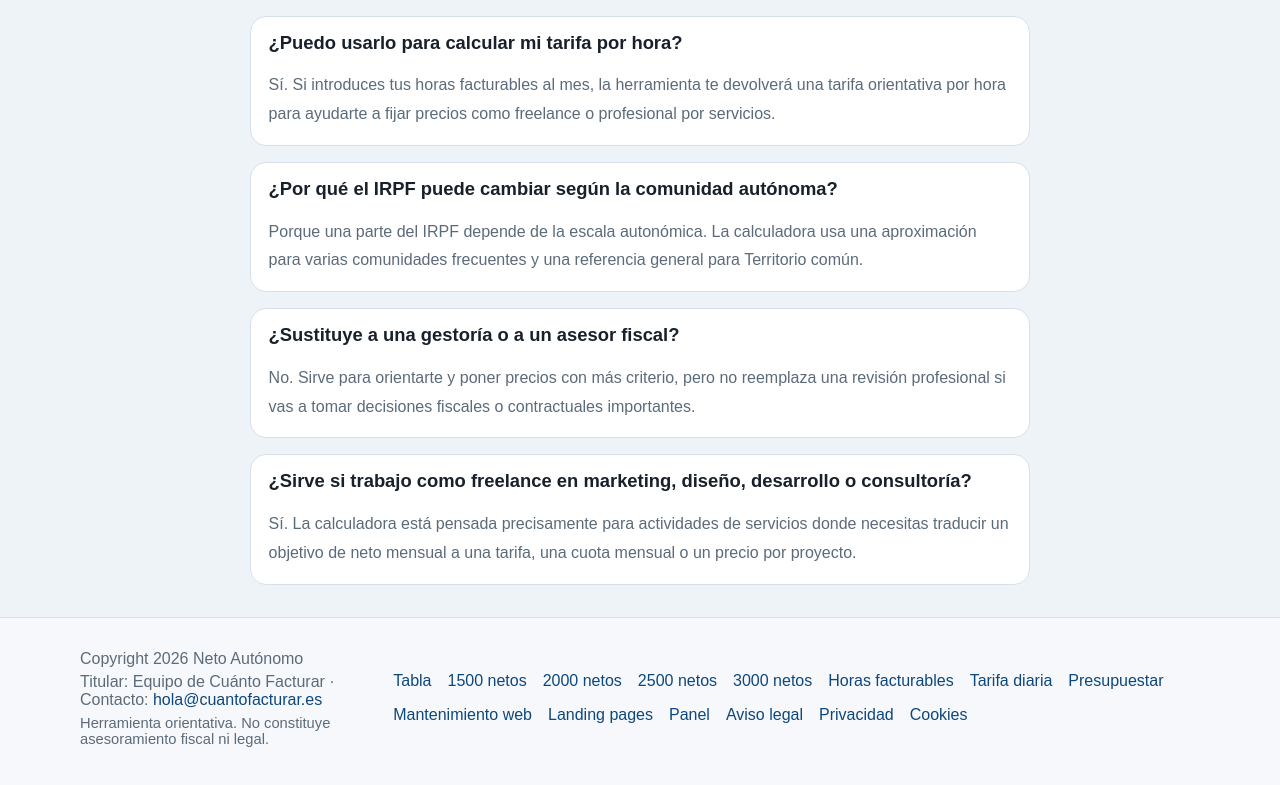
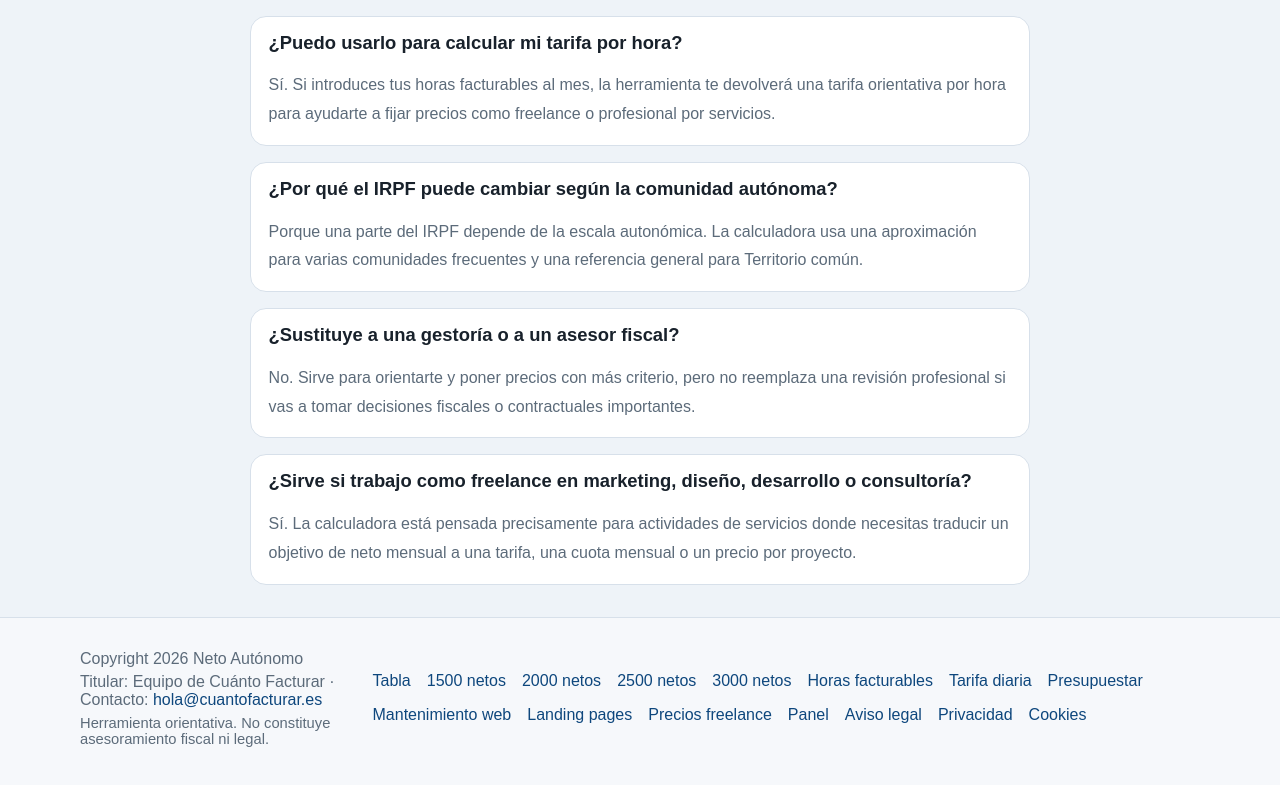
Before and after one commit to djimenezm/neto-autonomo, a Next.js app: page / in a window 1280 px wide. Shown: the part 5665-6450 px from the top of the page. Built offline with nearby package versions, Linux system fonts and the light colour scheme.

Commit message:
Link freelance pricing hub

```diff
--- a/components/Footer.tsx
+++ b/components/Footer.tsx
@@ -30,6 +30,9 @@
           <a href="https://www.cuantocobrarlandingpage.es?utm_source=cuantofacturar&utm_medium=ecosystem-footer&utm_campaign=cross_navigation">
             Landing pages
           </a>
+          <a href="https://www.paneldeherramientas.es/precios-freelance?utm_source=cuantofacturar&utm_medium=ecosystem-footer&utm_campaign=pricing_hub">
+            Precios freelance
+          </a>
           <a href="https://www.paneldeherramientas.es?utm_source=cuantofacturar&utm_medium=ecosystem-footer&utm_campaign=cross_navigation">
             Panel
           </a>
```
